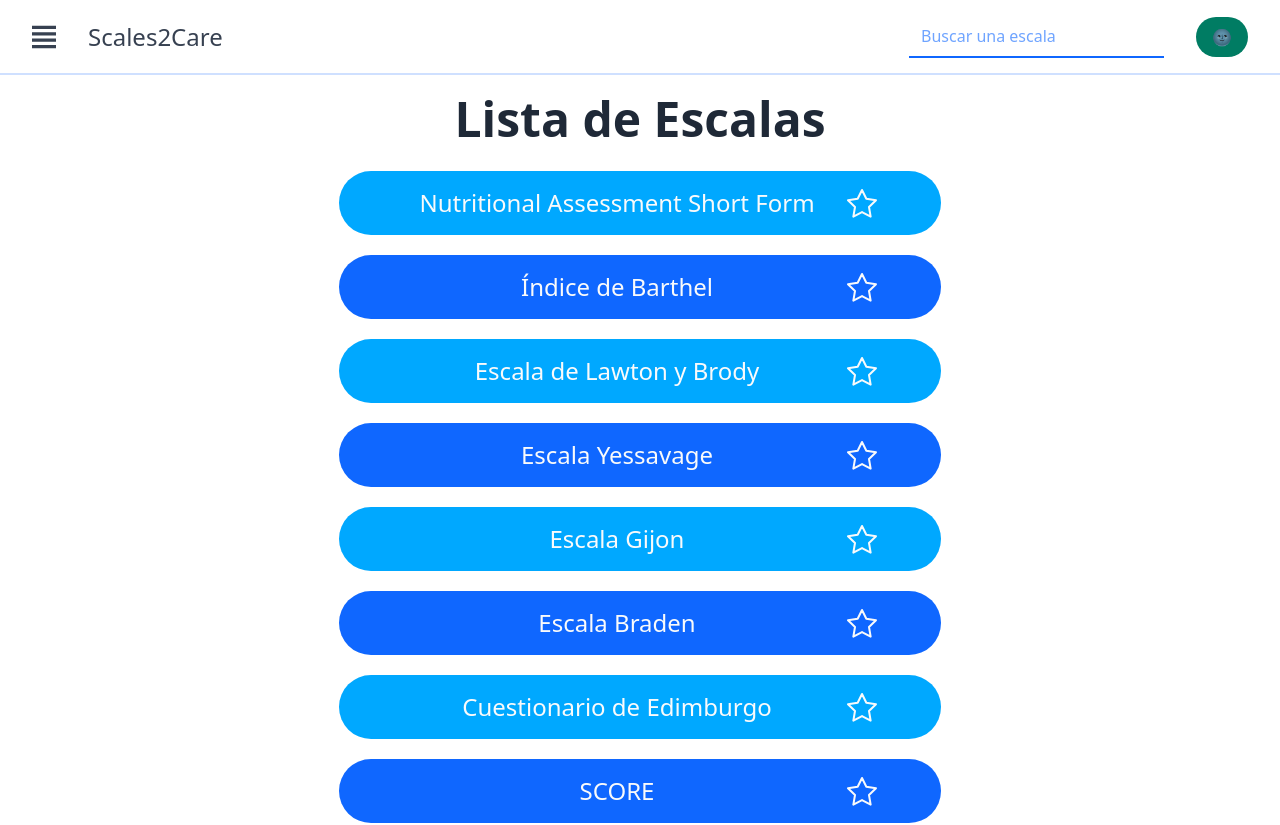
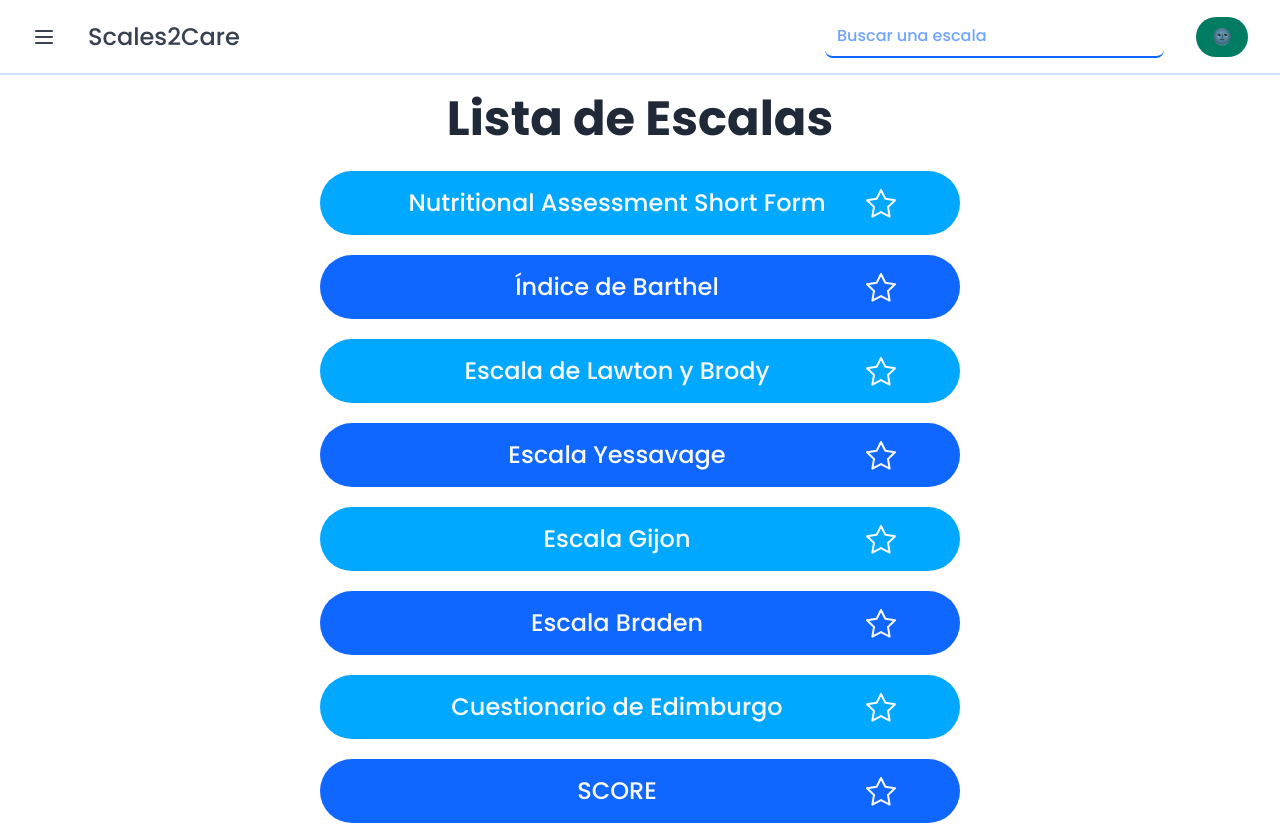
Before and after one commit to jesubohr/scales2care, a React (Vite) app: page /app/scales in a window 1280 px wide. Shown: the top 825 px of the page. Built offline with nearby package versions, Linux system fonts and the light colour scheme.

Commit message:
Font-Family changed to poppins, bars and close icon added

```diff
--- a/index.html
+++ b/index.html
@@ -1,38 +1,51 @@
 <!DOCTYPE html>
 <html lang="es">
-
   <head>
     <meta charset="UTF-8" />
     <meta name="viewport" content="width=device-width, initial-scale=1.0" />
     <title>Scales2Care</title>
-    <meta name="description" content="Las escalas que necesitas en un solo lugar">
+    <meta
+      name="description"
+      content="Las escalas que necesitas en un solo lugar"
+    />
 
-    <link rel="icon" href="/favicon.svg" type="image/svg+xml">
-    <link rel="alternate icon" href="/favicon.ico" type="image/png" sizes="16x16">
-    <link rel="apple-touch-icon" sizes="180x180" href="/apple-touch-icon.png">
+    <link rel="icon" href="/favicon.svg" type="image/svg+xml" />
+    <link
+      rel="alternate icon"
+      href="/favicon.ico"
+      type="image/png"
+      sizes="16x16"
+    />
+    <link rel="apple-touch-icon" sizes="180x180" href="/apple-touch-icon.png" />
     <!-- <link rel="icon" type="image/png" sizes="32x32" href="/favicon-32x32.png">
    <link rel="icon" type="image/png" sizes="16x16" href="/favicon-16x16.png"> -->
-    <link rel="manifest" href="/site.webmanifest">
-    <link rel="mask-icon" href="/safari-pinned-tab.svg" color="#5bbad5">
+    <link rel="manifest" href="/site.webmanifest" />
+    <link rel="mask-icon" href="/safari-pinned-tab.svg" color="#5bbad5" />
 
-    <meta name="apple-mobile-web-app-title" content="Scales2Care">
-    <meta name="application-name" content="Scales2Care">
-    <meta name="msapplication-TileColor" content="#2d89ef">
-    <meta name="theme-color" content="#0F67FF">
+    <meta name="apple-mobile-web-app-title" content="Scales2Care" />
+    <meta name="application-name" content="Scales2Care" />
+    <meta name="msapplication-TileColor" content="#2d89ef" />
+    <meta name="theme-color" content="#0F67FF" />
+
+    <link rel="preconnect" href="https://fonts.googleapis.com" />
+    <link rel="preconnect" href="https://fonts.gstatic.com" crossorigin />
+    <link
+      href="https://fonts.googleapis.com/css2?family=Poppins:ital,wght@0,100;0,200;0,300;0,400;0,500;0,600;0,700;0,800;0,900;1,100;1,200;1,300;1,400;1,500;1,600;1,700;1,800;1,900&display=swap"
+      rel="stylesheet"
+    />
 
     <script type="text/javascript">
       const isDarkMode = false;
-        if (isDarkMode || localStorage.getItem('theme') === 'dark') {
-            document.documentElement.classList.add('dark');
+      if (isDarkMode || localStorage.getItem("theme") === "dark") {
+        document.documentElement.classList.add("dark");
       } else {
-            document.documentElement.classList.remove('dark');
+        document.documentElement.classList.remove("dark");
       }
     </script>
   </head>
 
-<body>
+  <body class="font-poppins">
     <div id="root" class="w-full h-fit dark:bg-[#001B2E]"></div>
     <script type="module" src="/src/main.jsx"></script>
   </body>
-
 </html>
--- a/package.json
+++ b/package.json
@@ -7,6 +7,7 @@
         "preview": "vite preview"
     },
     "dependencies": {
+        "@heroicons/react": "^1.0.6",
         "react": "17.0.2",
         "react-dom": "17.0.2",
         "react-router-dom": "6.2.1"
--- a/src/components/AppHeader.jsx
+++ b/src/components/AppHeader.jsx
@@ -5,11 +5,12 @@ import SearchBar from "./SearchBar";
 import ThemeButton from "./ThemeButton";
 import AsideMenu from "./AsideMenu";
 
-export default function AppHeader () {
-    const isScaleView = (useParams().scaleId) ? true : false;
+export default function AppHeader() {
+  const isScaleView = useParams().scaleId ? true : false;
   const [isAsideMenuOpen, setAsideMenuOpen] = useState(false);
   return (
-        <header className="
+    <header
+      className="
             sticky
             top-0
             left-0
@@ -29,18 +30,35 @@ export default function AppHeader () {
 
             text-gray-700
             dark:text-gray-300
-            font-noto
+            font-poppins
         "
     >
       <div className="flex items-center gap-4 md:gap-8">
-                { isScaleView
-                    ? <Link to="/app/scales">
+        {isScaleView ? (
+          <Link to="/app/scales">
             <Icon icon="arrow-left" />
           </Link>
-                    : <div onClick={ () => setAsideMenuOpen(true) }>
-                        <Icon icon="menu" />
+        ) : (
+          <div
+            onClick={() => setAsideMenuOpen(true)}
+            className="cursor-pointer"
+          >
+            <svg
+              xmlns="http://www.w3.org/2000/svg"
+              className="h-6 w-6"
+              fill="none"
+              viewBox="0 0 24 24"
+              stroke="currentColor"
+              strokeWidth={2}
+            >
+              <path
+                strokeLinecap="round"
+                strokeLinejoin="round"
+                d="M4 6h16M4 12h16M4 18h16"
+              />
+            </svg>
           </div>
-                }
+        )}
         <Link to="/">
           <p className="w-fit text-2xl font-medium">Scales2Care</p>
         </Link>
@@ -49,9 +67,7 @@ export default function AppHeader () {
         <SearchBar />
         <ThemeButton className="hidden sm:block" />
       </div>
-            {
-                isAsideMenuOpen && <AsideMenu closeAsideMenu={ setAsideMenuOpen } />
-            }
+      {isAsideMenuOpen && <AsideMenu closeAsideMenu={setAsideMenuOpen} />}
     </header>
   );
 }
--- a/src/components/Icon.jsx
+++ b/src/components/Icon.jsx
@@ -1,11 +1,11 @@
 const icons = {
-    'arrow-left': 'M1.5 7.5l4-4m-4 4l4 4m-4-4H14',
-    'menu': 'M0 5.5h15m-15-4h15m-15 8h15m-15 4h15',
-    'search': 'M15 15l-4-4m-4 2a6 6 0 110-12 6 6 0 010 12z',
-    'beat': 'M27.7003 15.1542H22.7003L18.9503 26.4042L11.4503 3.90424L7.70032 15.1542H2.70032'
-}
+  "arrow-left": "M1.5 7.5l4-4m-4 4l4 4m-4-4H14",
+  menu: "M0 5.5h15m-15-4h15m-15 8h15m-15 4h15",
+  search: "M15 15l-4-4m-4 2a6 6 0 110-12 6 6 0 010 12z",
+  beat: "M27.7003 15.1542H22.7003L18.9503 26.4042L11.4503 3.90424L7.70032 15.1542H2.70032",
+};
 
-export default function Icon ({ icon, viewBox = '15', size = '24' }) {
+export default function Icon({ icon, viewBox = "15", size = "24" }) {
   return (
     <svg
       fill="none"
@@ -20,5 +20,5 @@ export default function Icon ({ icon, viewBox = '15', size = '24' }) {
     >
       <path d={icons[icon]} stroke="currentColor" />
     </svg>
-    )
+  );
 }
--- a/src/components/SearchBar.jsx
+++ b/src/components/SearchBar.jsx
@@ -49,6 +49,8 @@ export default function SearchBar ({ className = "" }) {
                     dark:outline-med-sky
                     dark:text-med-sky
                     font-medium
+                    w-full md:w-auto
+                    rounded-lg
                 "
             />
             <ul id="search-results" ref={ searchResults } className={
--- a/src/views/Landing.jsx
+++ b/src/views/Landing.jsx
@@ -8,12 +8,13 @@ import waves from "../assets/waves.png";
 //@ts-ignore
 import accept from "../assets/accept-terms.svg";
 
-function Landing () {
+function Landing() {
   const navigate = useNavigate();
   return (
     <MainContent className="lg:items-start" landing>
       <LandingHeader />
-            <h1 className="
+      <h1
+        className="
             mt-10
             w-11/12
             sm:w-4/5
@@ -29,15 +30,18 @@ function Landing () {
             text-center
             text-med-blue
             dark:text-med-sky
-            font-noto
+            font-poppins
             font-bold
-         ">
+         "
+      >
         Las escalas que necesitas en un solo lugar
       </h1>
       <BannerButton
         className="lg:ml-20 lg:mt-14"
-                click={ () => navigate('/app/categories') }
-            >¡Usar ahora!</BannerButton>
+        click={() => navigate("/app/categories")}
+      >
+        ¡Usar ahora!
+      </BannerButton>
       <img
         className="
                absolute
@@ -47,7 +51,7 @@ function Landing () {
                lg:max-h-[180px]
                dark:brightness-[90%]
             "
-                src={ waves }
+        src={waves}
         alt="Waves image decoration"
       />
       <img
@@ -60,7 +64,7 @@ function Landing () {
                lg:block
                dark:brightness-90
             "
-                src={ accept }
+        src={accept}
         alt="Accept terms representation"
       />
       <ReloadPrompt />
--- a/src/views/NotFound.jsx
+++ b/src/views/NotFound.jsx
@@ -5,12 +5,13 @@ import MainContent from "../components/MainContent";
 //@ts-ignore
 import waves from "../assets/waves.png";
 
-function NotFound () {
+function NotFound() {
   const navigate = useNavigate();
   return (
     <MainContent landing>
       <LandingHeader />
-            <h1 className="
+      <h1
+        className="
             mx-auto
             mt-10
             w-11/12
@@ -20,17 +21,17 @@ function NotFound () {
             text-center
             text-med-blue
             dark:text-med-sky
-            font-noto
+            font-poppins
             font-bold
          "
       >
         Parece que te equivocaste de ruta
         <p className="mt-3 text-4xl font-medium">¿Gustas volver?</p>
       </h1>
-            <BannerButton click={ () => navigate('/') }>Volver al inicio</BannerButton>
+      <BannerButton click={() => navigate("/")}>Volver al inicio</BannerButton>
       <img
         className="absolute bottom-0 w-full max-h-[210px] dark:brightness-75"
-                src={ waves }
+        src={waves}
         alt="Waves image decoration"
       />
     </MainContent>
--- a/tailwind.config.js
+++ b/tailwind.config.js
@@ -1,27 +1,25 @@
 module.exports = {
   darkMode: "class",
-    content: [
-        "./index.html",
-        "./src/**/*.{js,ts,jsx,tsx}",
-    ],
+  content: ["./index.html", "./src/**/*.{js,ts,jsx,tsx}"],
   theme: {
     screens: {
-            sm: '480px',
-            md: '700px',
-            lg: '976px',
-            gx: '1024px',
-            xl: '1440px',
+      sm: "480px",
+      md: "700px",
+      lg: "976px",
+      gx: "1024px",
+      xl: "1440px",
     },
     extend: {
       colors: {
-                'med-blue': '#0F67FF',
-                'med-sky': '#00A8FF',
-                'med-green': '#007C63'
+        "med-blue": "#0F67FF",
+        "med-sky": "#00A8FF",
+        "med-green": "#007C63",
       },
       fontFamily: {
-                noto: ['Noto Sans', 'ui-sans-serif']
-            }
-        }
+        noto: ["Noto Sans", "ui-sans-serif"],
+        poppins: ["Poppins", "sans-serif"],
+      },
+    },
   },
   plugins: [],
 };
```
Also changed, not shown: src/components/LandingHeader.jsx (+72 -26 lines), 1 other file (tests, documents, lock files or other folders). Lines whose indentation alone changed are shown as unchanged.
